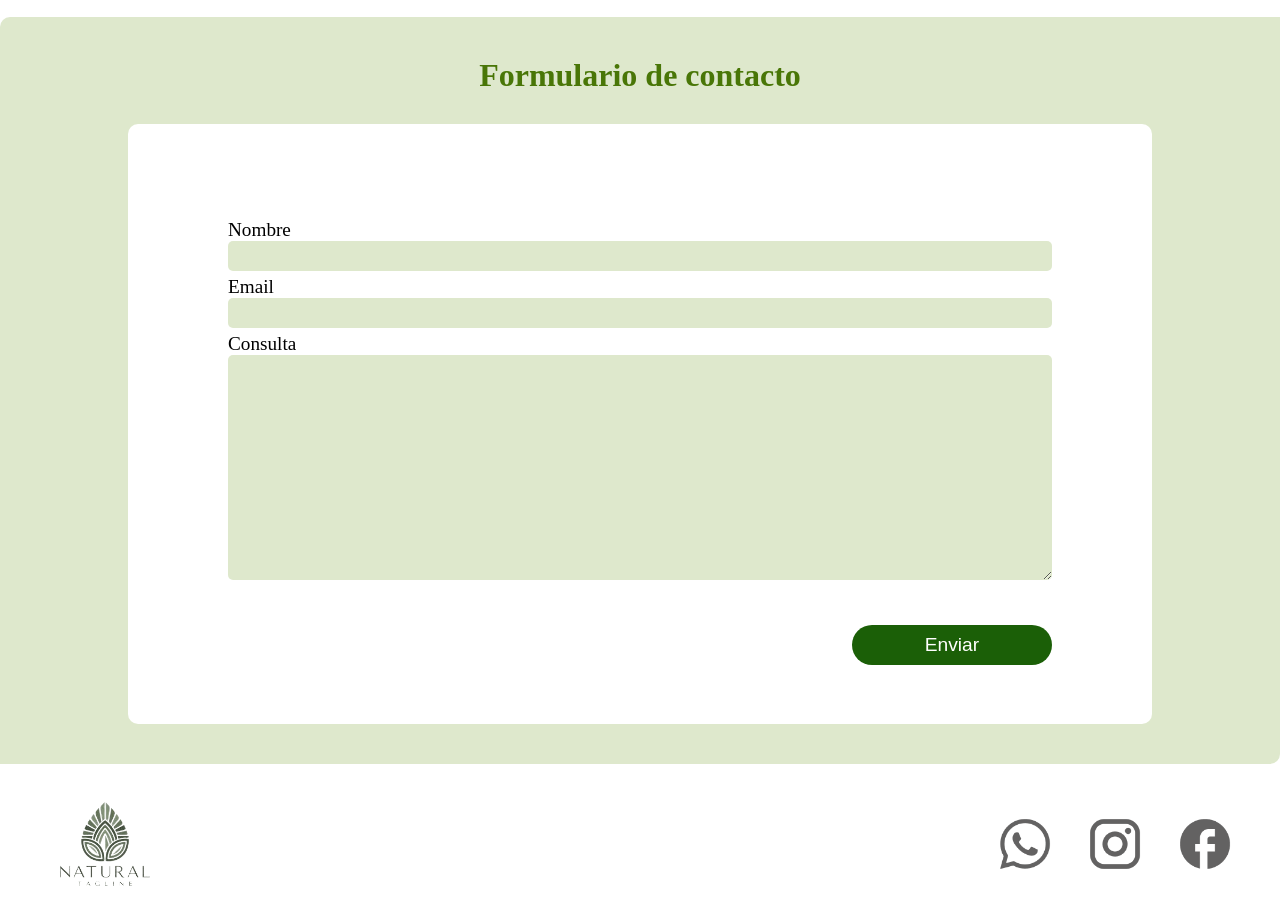
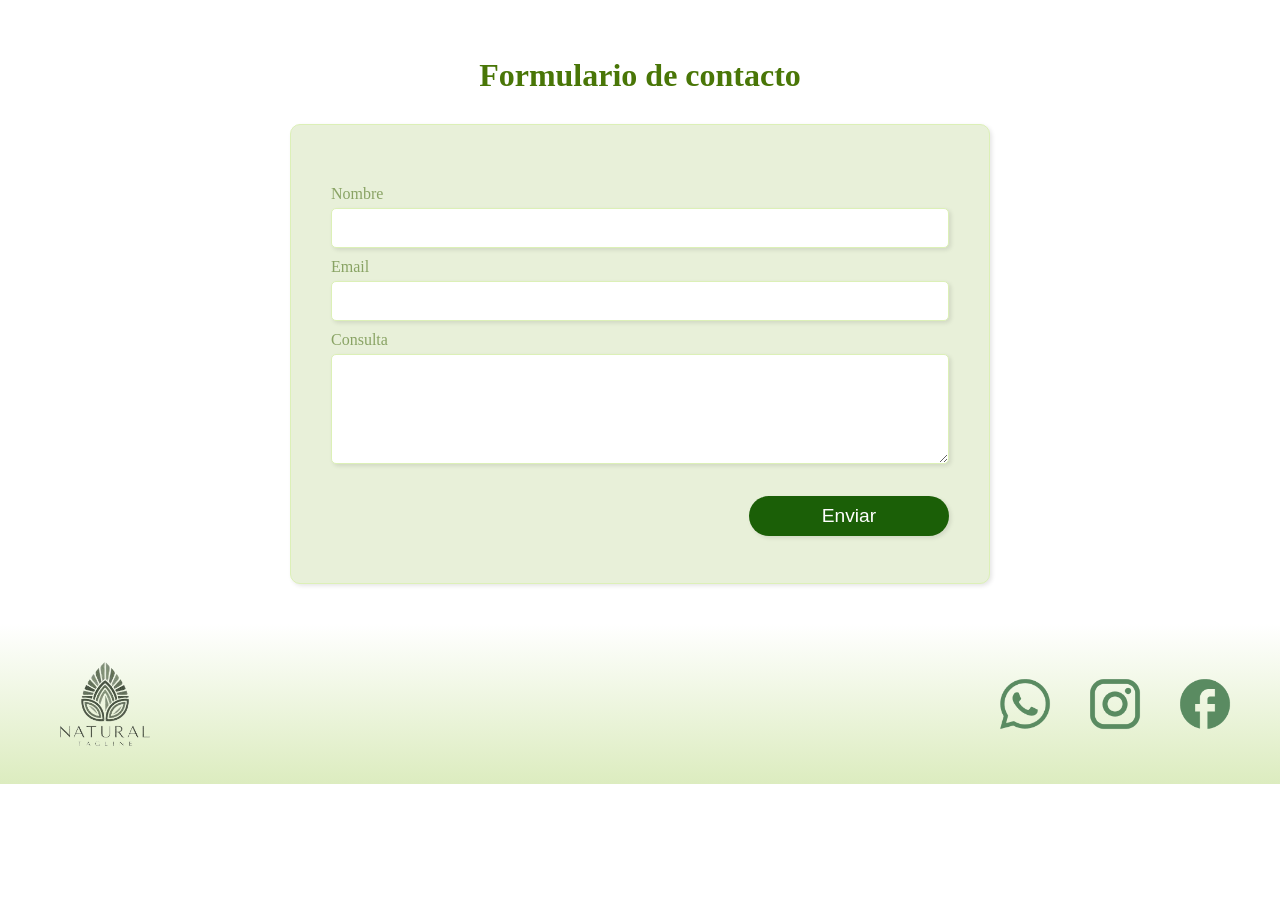
Before and after one commit to OctavioAlvarez1/Natural-WebExpero, a plain HTML site: page index.html in a window 1280 px wide. Shown: the part 2880-3804 px from the top of the page. After the commit the page ends 3664 px from the top, so only its background shows below. Drawn offline with Linux system fonts and the light colour scheme; a web font is replaced by a local one.

Commit message:
Cambios en el formulario

```diff
--- a/css/style.css
+++ b/css/style.css
@@ -228,7 +228,7 @@ nav ul li a:hover {
 .form-container {
 	width: 100%;
 	height: auto;
-	background-color: #dee8cc;
+	background-color: white;
 	border-radius: 10px 0px 10px 0px;
 	padding: 10px;
 	margin-top: 20px;
@@ -238,39 +238,60 @@ nav ul li a:hover {
 	margin: 0 auto;
 	margin-top: 20px;
 	padding: 10px 10px;
-	background-color: white;
+	background-color: #e8f0d9;
 	width: 90vw;
 	height: auto;
 	border-radius: 10px 10px;
 	display: flex;
 	flex-direction: column;
 	justify-content: space-between;
+	box-shadow: 2px 2px 4px rgba(0, 0, 0, 0.1);
+	border: 0.5px solid #dcf0b7;
 }
 
 .form1 {
 	margin-top: 5px;
 	display: flex;
 	flex-direction: column;
-	justify-content: space-between;
+	justify-content: space-around;
 }
 
 .form span {
-	font-size: 0.8rem;
+	font-size: 0.9rem;
+	color: #89a364;
+	padding-top: 5px;
+	padding-bottom: 5px;
 }
 
 input {
-	height: 30px;
+	height: 40px;
 	border-radius: 5px;
-	border: none;
-	background-color: #dee8cc;
+	border: 0.5px solid #dcf0b7;
+	padding: 0px 10px 0px 10px;
+	background-color: white;
+	box-shadow: 2px 2px 4px rgba(0, 0, 0, 0.1);
+}
+
+input:focus {
+	outline: none;
+	border: 1px solid #dcf0b7;
+	box-shadow: 0 0 5px rgba(0, 0, 0, 0.3);
 }
 
 textarea {
 	border-radius: 5px;
-	border: none;
-	background-color: #dee8cc;
+	height: 130px;
+	border: 0.5px solid #dcf0b7;
+	background-color: white;
+	box-shadow: 2px 2px 4px rgba(0, 0, 0, 0.1);
+	padding: 10px 10px 0px 10px;
 }
 
+textarea:focus {
+	outline: none;
+	border: 1px solid #dcf0b7;
+	box-shadow: 0 0 5px rgba(0, 0, 0, 0.3);
+}
 .form-button {
 	background-color: rgb(27, 95, 7);
 	color: white;
@@ -290,7 +311,6 @@ textarea {
 footer {
 	width: 100%;
 	height: 150px;
-	background-color: white;
 }
 
 .footer-container {
@@ -299,6 +319,12 @@ footer {
 	justify-content: space-between;
 	padding: 5px 25px;
 	align-items: center;
+	background: rgb(220, 236, 191);
+	background: linear-gradient(
+		360deg,
+		rgba(220, 236, 191, 1) 0%,
+		rgba(255, 255, 255, 1) 100%
+	);
 }
 
 .natural-logo {
@@ -312,12 +338,13 @@ footer {
 	align-items: center;
 	justify-content: space-between;
 	gap: 10px;
+	color: #3f6506;
 }
 
 .footer-socialMedia-icons img {
 	height: 27px;
 	width: 27px;
-	color: rgb(27, 95, 7);
+	filter: sepia(0.3) hue-rotate(80deg) saturate(400%) brightness(1.2);
 }
 
 /* MEDIA QUERIES */
@@ -378,6 +405,19 @@ footer {
 	}
 
 	/* FORMULARIO */
+
+	.form {
+		width: 600px;
+	}
+
+	.form1 span {
+		font-size: 1rem;
+	}
+
+	textarea {
+		height: 110px;
+	}
+
 	.form-button {
 		width: 110px;
 		border-radius: 20px;
@@ -534,12 +574,18 @@ footer {
 		margin: 30px;
 	}
 	.form {
-		width: 80vw;
-		height: 600px;
-		padding: 50px 100px;
+		width: 75vw;
+		height: 460px;
+		padding: 10px 40px;
 		margin-bottom: 30px;
 	}
+
+	input {
+		height: 40px;
+	}
+
 	.botonEnviar {
+		margin-top: 2px;
 		text-align: right;
 	}
 
@@ -611,4 +657,17 @@ footer {
 	.footer-container {
 		padding: 10px 45px;
 	}
+
+	/* FORMULARIO */
+	.form {
+		width: 700px;
+	}
+
+	.form1 span {
+		font-size: 1rem;
+	}
+
+	input {
+		height: 40px;
+	}
 }
```
